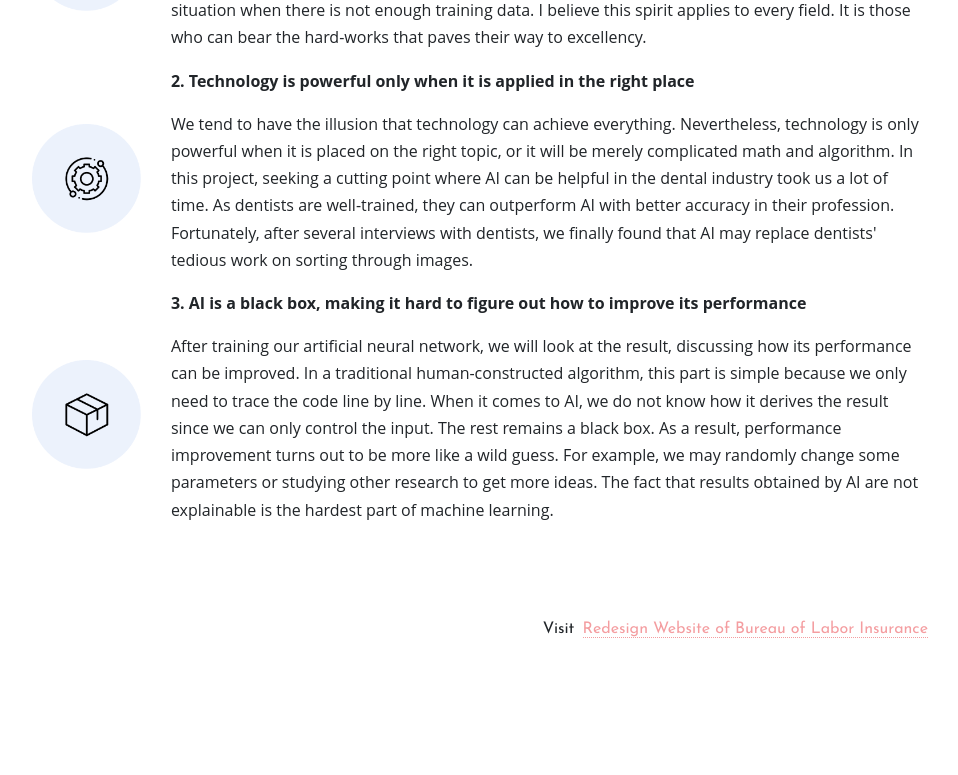
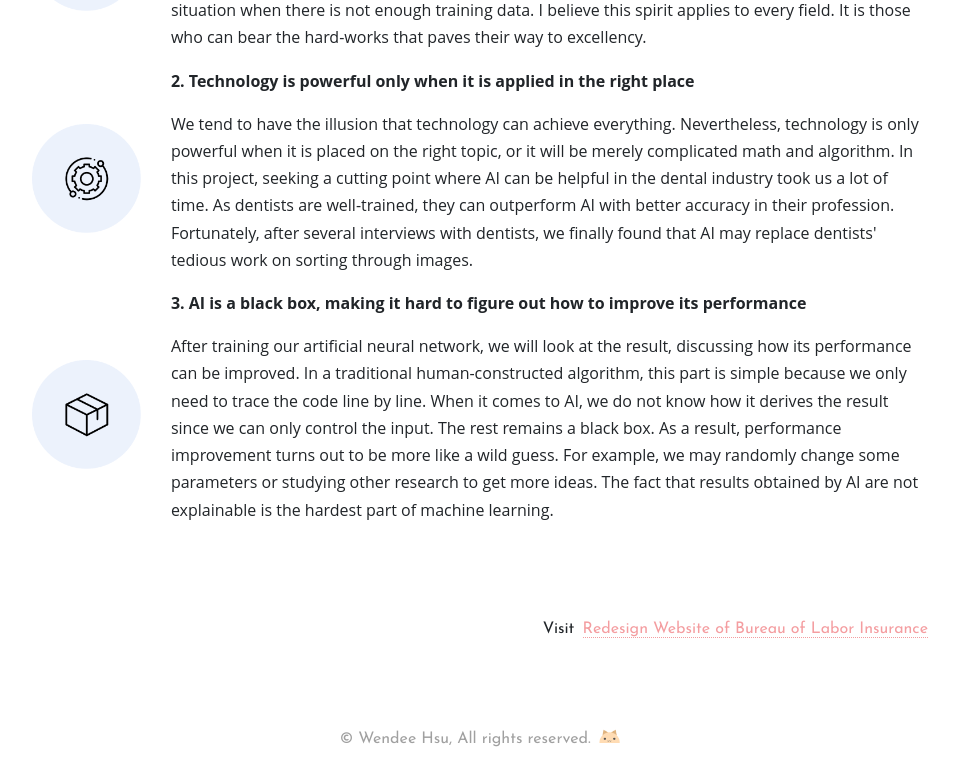
Before and after one commit to wendeehsu/wendeehsu.github.io, a React (Create React App) app: page /Work/AIXray in a window 1280 px wide. Shown: the part 5679-6454 px from the top of the page, without its empty margins (160-1118 px from the left). Before the commit the page ends 6406 px from the top, so only its background shows below. Built offline with nearby package versions, Linux system fonts and the light colour scheme.

Commit message:
add footer

```diff
--- a/src/App.js
+++ b/src/App.js
@@ -3,12 +3,14 @@ import './css/App.css';
 import 'bootstrap/dist/css/bootstrap.min.css';
 import Navbar from './components/Navs/Navbar';
 import Routes from "./Routes.js";
+import Footer from "./components/Navs/Footer";
 
 function App() {
   return (
     <div>
       <Navbar />
       <Routes />
+      <Footer />
     </div>
   );
 }
--- /dev/null
+++ b/src/components/Navs/Footer.js
@@ -0,0 +1,18 @@
+import React, { Component } from 'react';
+
+class Footer extends Component {
+    render() {
+        const footerStyle = {
+            height: "3rem",
+            marginTop: "4rem"
+        };
+        return (
+            <div className="center-text gray-text" style={footerStyle}>
+                © Wendee Hsu, All rights reserved.
+                <img className="navbar-icon" src="/icon.png" />
+            </div>
+        )
+    }
+}
+
+export default Footer;
--- a/src/css/App.css
+++ b/src/css/App.css
@@ -1,3 +1,11 @@
+.cover {
+  background-size: 100%;
+}
+
+.gray-bg {
+  background-color: #F6F6F6;
+}
+
 @media (prefers-reduced-motion: no-preference) {
   .App-logo {
     animation: App-logo-spin infinite 20s linear;
--- a/src/css/Projects/shared.css
+++ b/src/css/Projects/shared.css
@@ -1,11 +1,3 @@
-.cover {
-    background-size: 100%;
-}
-
-.gray-bg {
-    background-color: #F6F6F6;
-}
-
 .coverImage {
     height: 15rem;
 }
```
